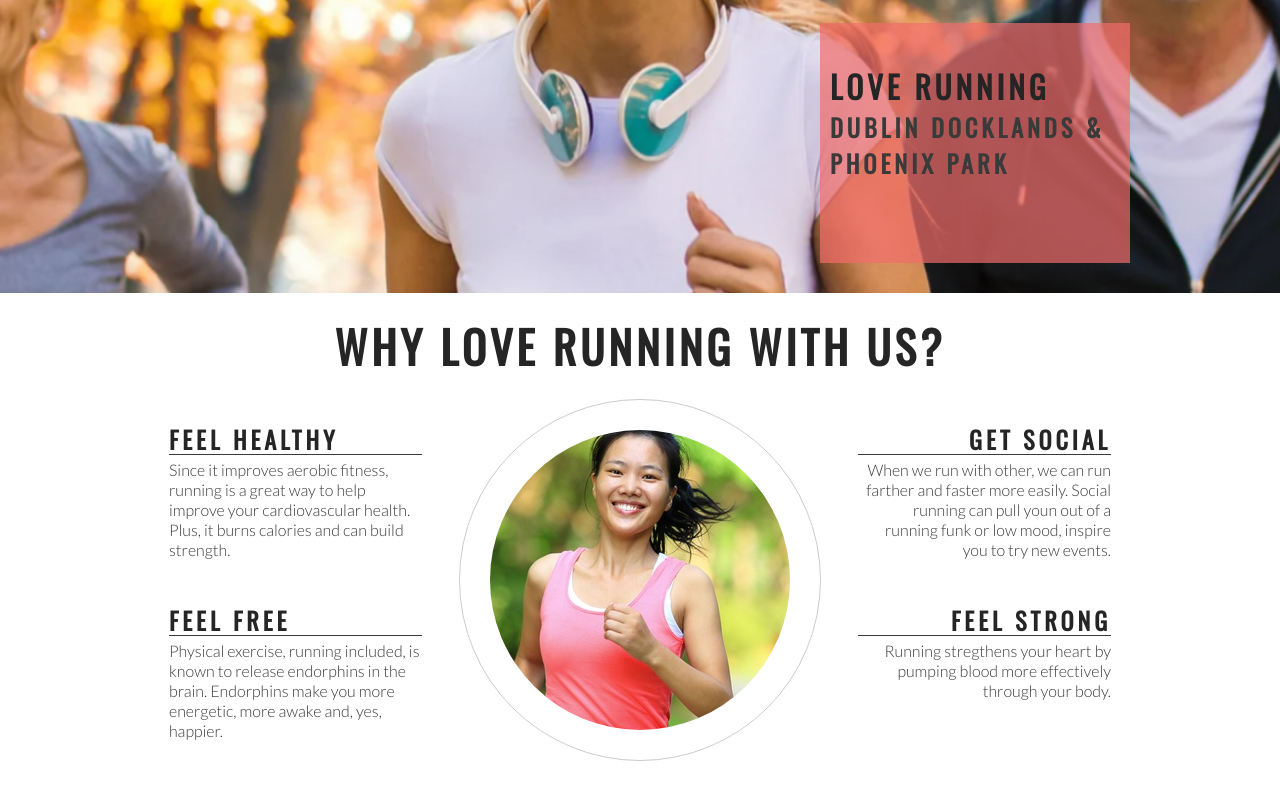
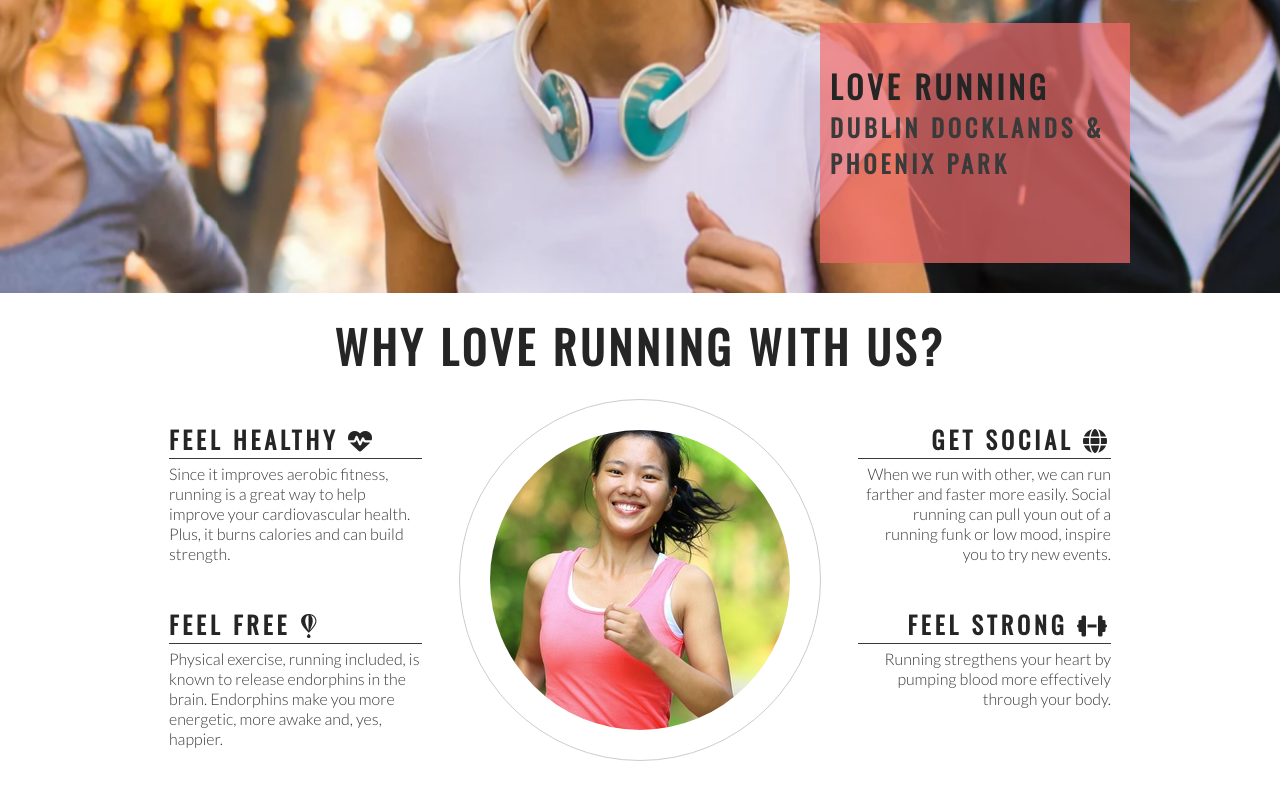
Before and after one commit to mmunson94/love-running, a plain HTML site: page index.html in a window 1280 px wide. Shown: the part 382-1184 px from the top of the page. Drawn offline with nearby package versions, Linux system fonts and the light colour scheme.

Commit message:
Add Font Awesome icons to club ethos section

```diff
--- a/index.html
+++ b/index.html
@@ -42,7 +42,7 @@
 
         <div id="left-about">
             <div class="left-about-heading">
-            <h2>Feel Healthy</h2>
+            <h2>Feel Healthy <i class="fa-solid fa-heart-pulse"></i></h2>
             <hr>
             <p>
                 Since it improves aerobic fitness, running is a great way to help improve your cardiovascular health.
@@ -51,7 +51,7 @@
             </div>
 
             <div class="left-about-heading">
-            <h2>Feel Free</h2>
+            <h2>Feel Free <i class="fa-brands fa-fly"></i></h2>
             <hr>
             <p>
                 Physical exercise, running included, is known to release endorphins in the brain.
@@ -62,7 +62,7 @@
 
         <div id="right-about">
             <div class="right-about-heading">
-                <h2>Get Social</h2>
+                <h2>Get Social <i class="fa-solid fa-globe"></i></h2>
                 <hr>
                 <p>
                     When we run with other, we can run farther and faster more easily.
@@ -73,7 +73,7 @@
 
 
             <div class="right-about-heading">
-                <h2>Feel Strong</h2>
+                <h2>Feel Strong <i class="fa-solid fa-dumbbell"></i></h2>
                 <hr>
                 <p>
                     Running stregthens your heart by pumping blood more effectively through your body.
@@ -96,5 +96,7 @@
     <footer>
         social links here
     </footer>
+
+    <script src="https://kit.fontawesome.com/545aaeed7d.js" crossorigin="anonymous"></script>
 </body>
 </html>
```
